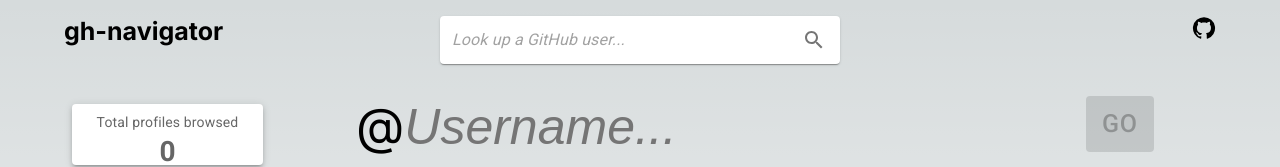
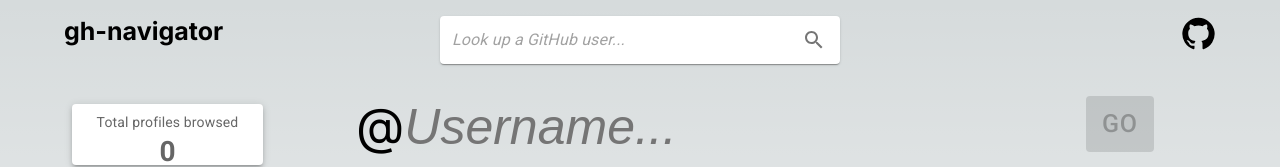
Before and after one commit to bmsohwinc/gh-maps-frontend, a Next.js app: page / in a window 1280 px wide. Shown: the top 167 px of the page. Built offline with nearby package versions, Linux system fonts and the light colour scheme.

Commit message:
Create and use TopBar

```diff
--- a/src/app/App.tsx
+++ b/src/app/App.tsx
@@ -22,6 +22,7 @@ import { getInitialUserDataState, numberFormatter } from "./utils";
 import { useState } from "react";
 import { useImmer } from "use-immer";
 import HistoryItem from "./lists/HistoryItem";
+import TopBar from "./bars/TopBar";
 
 
 
@@ -210,129 +211,14 @@ export default function App() {
             width: '100%',
             height: '100%',
         }}>
-            {/* <AppBar
-                position="static"
-                color="info"
-                sx={{
-                    boxShadow: 1,
-                    borderRadius: 2,
-                    height: 64,
-                }}
-            >
-                <Toolbar>
-                    <Typography variant="h6" component="div" sx={{ flexGrow: 1 }}>
-                        Search GitHub Connections of user @
-                        <input
-                            value={`${inputUser}`}
-                            onChange={handleUserInputChange}
-                            placeholder="Username..."
-                            style={{
-                                backgroundColor: 'transparent',
-                                border: '0px',
-                                outlineColor: 'transparent',
-                            }}
-                        />
-                        <Button
-                            color='success'
-                            variant='contained'
-                            onClick={fetchData}
-                            disabled={inputUser === ''}
-                        >
-                            GO!
-                        </Button>
-                    </Typography>
-                    <div>Hi!</div>
-                </Toolbar>
-                <Snackbar
-                    open={openToast}
-                    autoHideDuration={3000}
-                    onClose={handleToastClose}
-                    message="User doesn't exist!"
-                    anchorOrigin={{ vertical: 'top', horizontal: 'center' }}
-                />
-            </AppBar> */}
-            {/* <Typography variant="h7" component="div" sx={{ flexGrow: 1 }}> */}
-            <Grid container spacing={2}>
-                <Grid item xs={2} height='100%'>
-                    <b style={{ fontSize: 25 }} >gh-navigator</b>
-                </Grid>
-                <Grid item xs={8} height='100%' sx={{
-                    textAlign: 'center',
-                    display: 'flex',
-                    justifyContent: 'center',
-                }}>
-                    <Paper
-                        component="form"
-                        sx={{ p: '2px 4px', display: 'flex', alignItems: 'center', width: 400 }}
-                    >
-                        <InputBase
-                            sx={{ ml: 1, flex: 1 }}
-                            placeholder="Look up a GitHub user..."
-                            inputProps={{ 'aria-label': 'search google maps' }}
-                            value={inputUser}
-                            onChange={handleUserInputChange}
-                        />
-                        <IconButton
-                            type="button"
-                            sx={{ p: '10px' }}
-                            aria-label="search"
-                            onClick={fetchData}
-                        >
-                            <SearchIcon />
-                        </IconButton>
-                    </Paper>
-                    {/* <input
-                        value={`${inputUser}`}
-                        onChange={handleUserInputChange}
-                        placeholder="Search for a GitHub user"
-                        style={{
-                            fontSize: 25,
-                            // backgroundColor: 'transparent',
-                            border: '0px',
-                            borderRadius: '5px',
-                            padding: 4,
-                            outlineColor: 'transparent',
-                        }}
-                    />
-                    &nbsp;
-                    <IconButton
-                        onClick={fetchData}
-                        size="medium"
-                        disabled={inputUser === ''}
-                        color="primary"
-                        sx={{
-                            marginTop: -1,
-                        }}
-                    >
-                        <SearchIcon />
-                    </IconButton> */}
-                    {/* <Button
-                        color='success'
-                        size="small"
-                        variant='contained'
-                        sx={{
-                            fontSize: 12,
-                        }}
-                        onClick={fetchData}
-                        disabled={inputUser === ''}
-                    >
-                        GO
-                    </Button> */}
-                </Grid>
-                <Grid item xs={2} height='100%' sx={{ textAlign: 'right', fontSize: 25 }}>
-                    <a href="https://github.com/bmsohwinc/gh-maps-frontend" target="_blank">
-                        <GitHubIcon />
-                    </a>
-                </Grid>
-            </Grid>
-            {/* </Typography> */}
-            <Snackbar
-                open={openToast}
-                autoHideDuration={3000}
-                onClose={handleToastClose}
-                message="User doesn't exist!"
-                anchorOrigin={{ vertical: 'top', horizontal: 'center' }}
+            <TopBar
+                inputUser={inputUser}
+                handleUserInputChange={handleUserInputChange}
+                fetchData={fetchData}
+                openToast={openToast}
+                handleToastClose={handleToastClose}
             />
+
             <Grid container spacing={2} height='calc(100% - 64px)' marginTop={2}>
                 <Grid item xs={3} height='100%'>
                     <Grid item xs={9} container spacing={2} height='100%'>
--- /dev/null
+++ b/src/app/bars/TopBar.tsx
@@ -0,0 +1,65 @@
+import { Grid, IconButton, Snackbar } from "@mui/material";
+
+import Paper from '@mui/material/Paper';
+import InputBase from '@mui/material/InputBase';
+
+import SearchIcon from '@mui/icons-material/Search';
+import GitHubIcon from '@mui/icons-material/GitHub';
+
+export default function TopBar(props) {
+    const {
+        inputUser,
+        handleUserInputChange,
+        fetchData,
+        openToast,
+        handleToastClose
+    } = props;
+
+    return (
+        <>
+            <Grid container spacing={2}>
+                <Grid item xs={2} height='100%'>
+                    <b style={{ fontSize: 25 }} >gh-navigator</b>
+                </Grid>
+                <Grid item xs={8} height='100%' sx={{
+                    textAlign: 'center',
+                    display: 'flex',
+                    justifyContent: 'center',
+                }}>
+                    <Paper
+                        component="form"
+                        sx={{ p: '2px 4px', display: 'flex', alignItems: 'center', width: 400 }}
+                    >
+                        <InputBase
+                            sx={{ ml: 1, flex: 1 }}
+                            placeholder="Look up a GitHub user..."
+                            inputProps={{ 'aria-label': 'search google maps' }}
+                            value={inputUser}
+                            onChange={handleUserInputChange}
+                        />
+                        <IconButton
+                            type="button"
+                            sx={{ p: '10px' }}
+                            aria-label="search"
+                            onClick={fetchData}
+                        >
+                            <SearchIcon />
+                        </IconButton>
+                    </Paper>
+                </Grid>
+                <Grid item xs={2} height='100%' sx={{ textAlign: 'right', fontSize: 25 }}>
+                    <a href="https://github.com/bmsohwinc/gh-maps-frontend" target="_blank">
+                        <GitHubIcon fontSize="large" />
+                    </a>
+                </Grid>
+            </Grid>
+            <Snackbar
+                open={openToast}
+                autoHideDuration={3000}
+                onClose={handleToastClose}
+                message="User doesn't exist!"
+                anchorOrigin={{ vertical: 'top', horizontal: 'center' }}
+            />
+        </>
+    );
+}
--- a/src/app/layout.tsx
+++ b/src/app/layout.tsx
@@ -5,8 +5,8 @@ import "./globals.css";
 const inter = Inter({ subsets: ["latin"] });
 
 export const metadata: Metadata = {
-  title: "Create Next App",
-  description: "Generated by create next app",
+  title: "GitHub Navigator",
+  description: "Explore all connections on GitHub",
 };
 
 export default function RootLayout({
```
